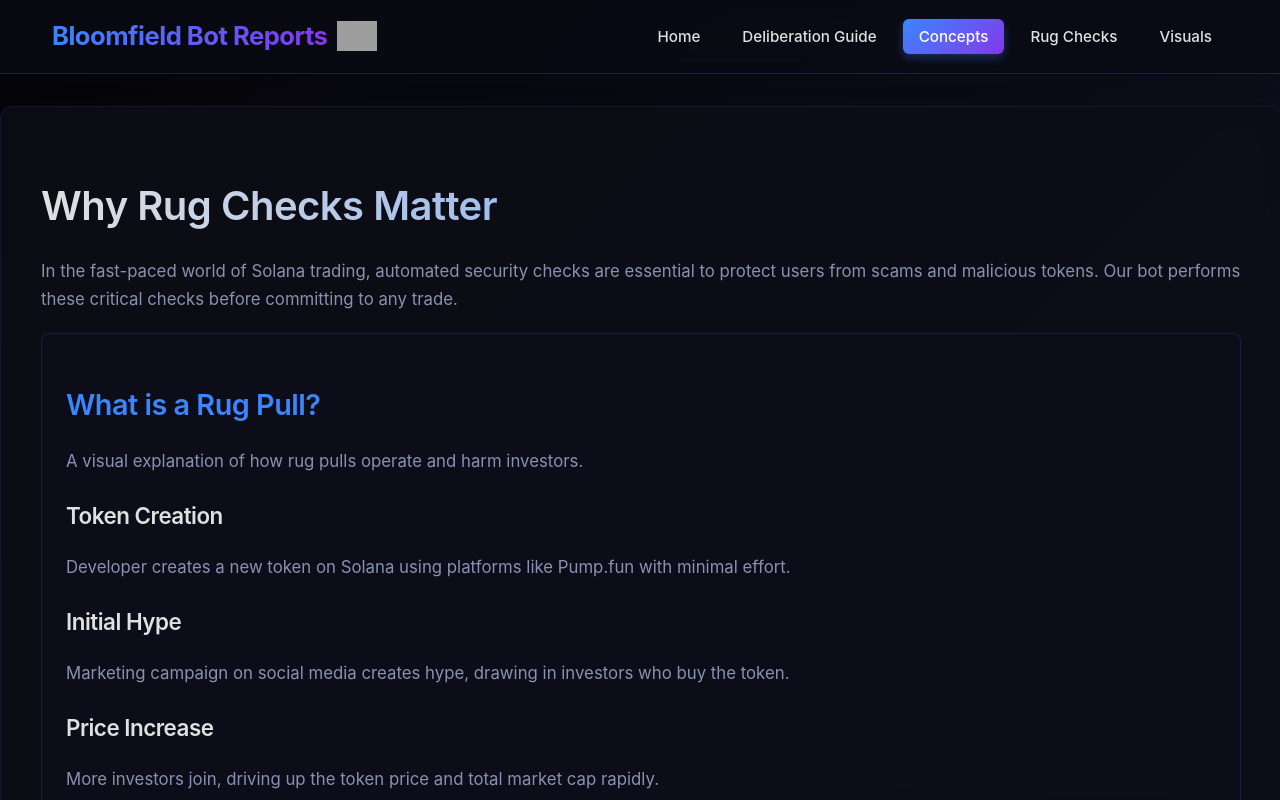
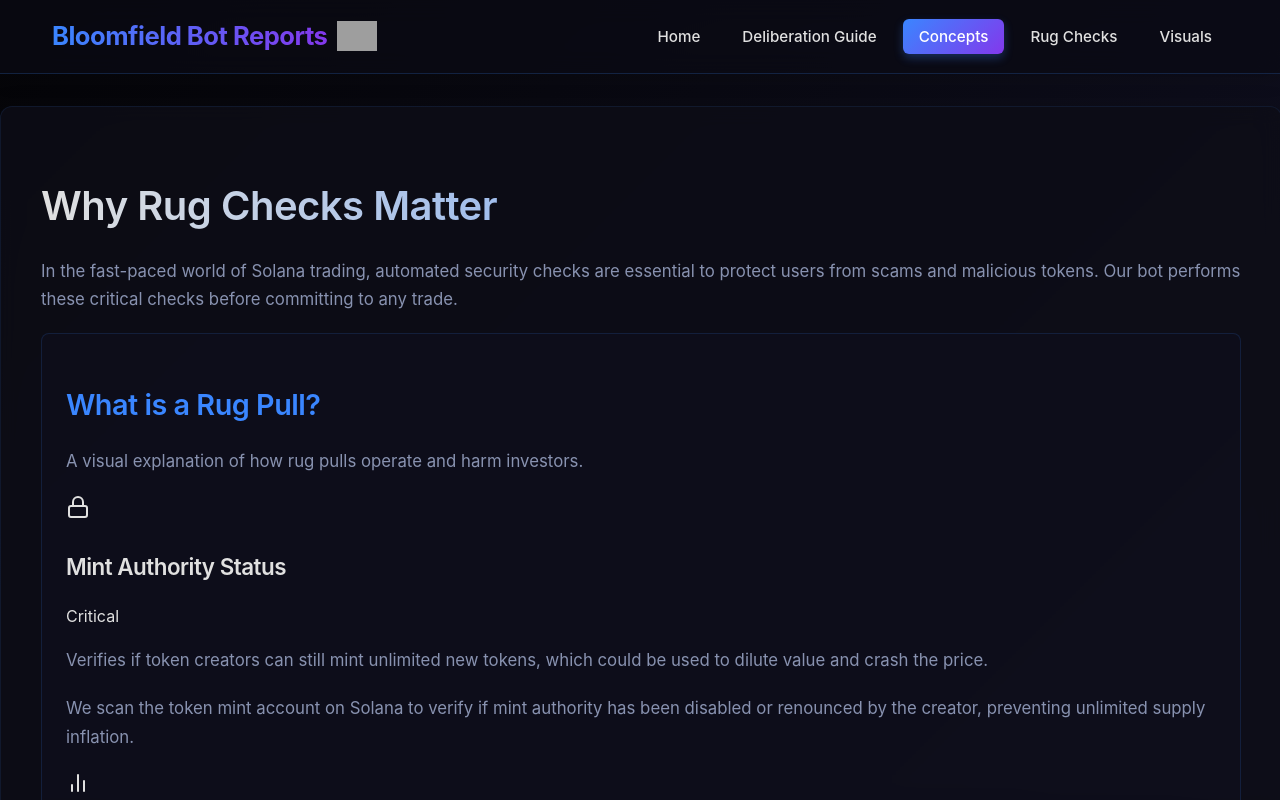
Before and after one commit to mohama56/UI_Deliberation_Bot, a React (Vite) app: page /rug-check in a window 1280 px wide. Shown: the top 800 px of the page. Built offline with nearby package versions, Linux system fonts and the light colour scheme; grey boxes are pictures that could not be loaded.

Commit message:
Update RugCheck.tsx
delete {stage.number}

```diff
--- a/src/pages/RugCheck.tsx
+++ b/src/pages/RugCheck.tsx
@@ -13,7 +13,7 @@ import {
 } from 'lucide-react';
 
 const RugCheck: React.FC = () => {
-    const rugCheck = [
+    const securityChecks = [
         {
             check: "Mint Authority Status",
             description: "Verifies if token creators can still mint unlimited new tokens, which could be used to dilute value and crash the price.",
@@ -126,6 +126,27 @@ const RugCheck: React.FC = () => {
                 <p>A visual explanation of how rug pulls operate and harm investors.</p>
 
                 <div className="relative mt-6 h-96 bg-gray-900 rounded-lg p-4 overflow-hidden">
+                    {/* Security Checks */}
+                    <div className="grid grid-cols-1 md:grid-cols-2 gap-4 mb-6">
+                        {securityChecks.map((check, index) => (
+                            <div key={index} className="bg-gray-800 p-4 rounded-lg border border-gray-700">
+                                <div className="flex items-center mb-2">
+                                    {check.icon}
+                                    <h3 className="text-sm font-medium ml-2">{check.check}</h3>
+                                    <span className={`ml-auto text-xs px-2 py-1 rounded ${
+                                        check.status === "Critical" ? "bg-red-900 text-red-300" :
+                                        check.status === "High" ? "bg-yellow-900 text-yellow-300" :
+                                        "bg-blue-900 text-blue-300"
+                                    }`}>
+                                        {check.status}
+                                    </span>
+                                </div>
+                                <p className="text-xs text-gray-400 mb-2">{check.description}</p>
+                                <p className="text-xs text-gray-500 italic">{check.method}</p>
+                            </div>
+                        ))}
+                    </div>
+
                     {/* Background Grid */}
                     <div className="absolute inset-0 grid grid-cols-12 grid-rows-6 gap-2 opacity-10">
                         {Array(12 * 6).fill(0).map((_, i) => (
@@ -147,7 +168,7 @@ const RugCheck: React.FC = () => {
                                     <div className={`bg-gray-800 p-3 rounded-lg border border-${stage.color}-500`}>
                                         <h3 className={`text-sm font-medium text-${stage.color}-400 mb-1 flex items-center`}>
                                             <span className={`bg-${stage.color}-500 text-white rounded-full w-5 h-5 inline-flex items-center justify-center mr-2`}>
-                                                {stage.number}
+
                                             </span>
                                             {stage.title}
                                         </h3>
```
